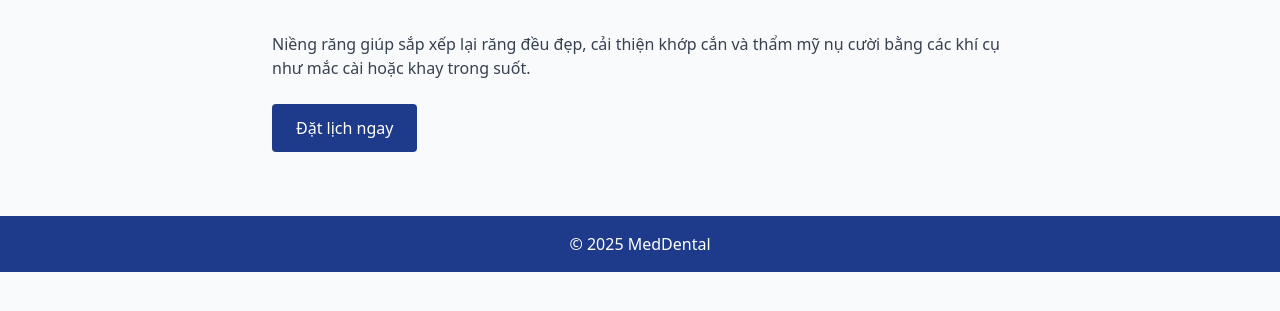
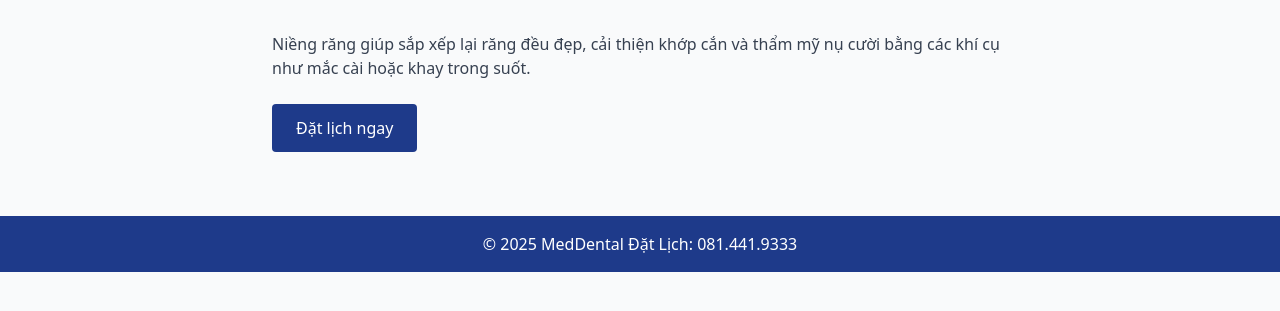
Before and after one commit to khanhteo1989/meddental-chatbot, a Flask app: page /dich-vu/nieng-rang in a window 1280 px wide. Shown: the part 64-375 px from the top of the page. Run offline with Flask 3, Linux system fonts and the light colour scheme; some libraries are stand-ins or nearby versions.

Commit message:
Update nieng-rang.html

```diff
--- a/templates/nieng-rang.html
+++ b/templates/nieng-rang.html
@@ -21,7 +21,7 @@
   </main>
 
   <footer class="bg-blue-900 text-white text-center py-4 mt-8">
-    &copy; 2025 MedDental
+    &copy; 2025 MedDental Đặt Lịch: 081.441.9333
   </footer>
 </body>
 </html>
```
